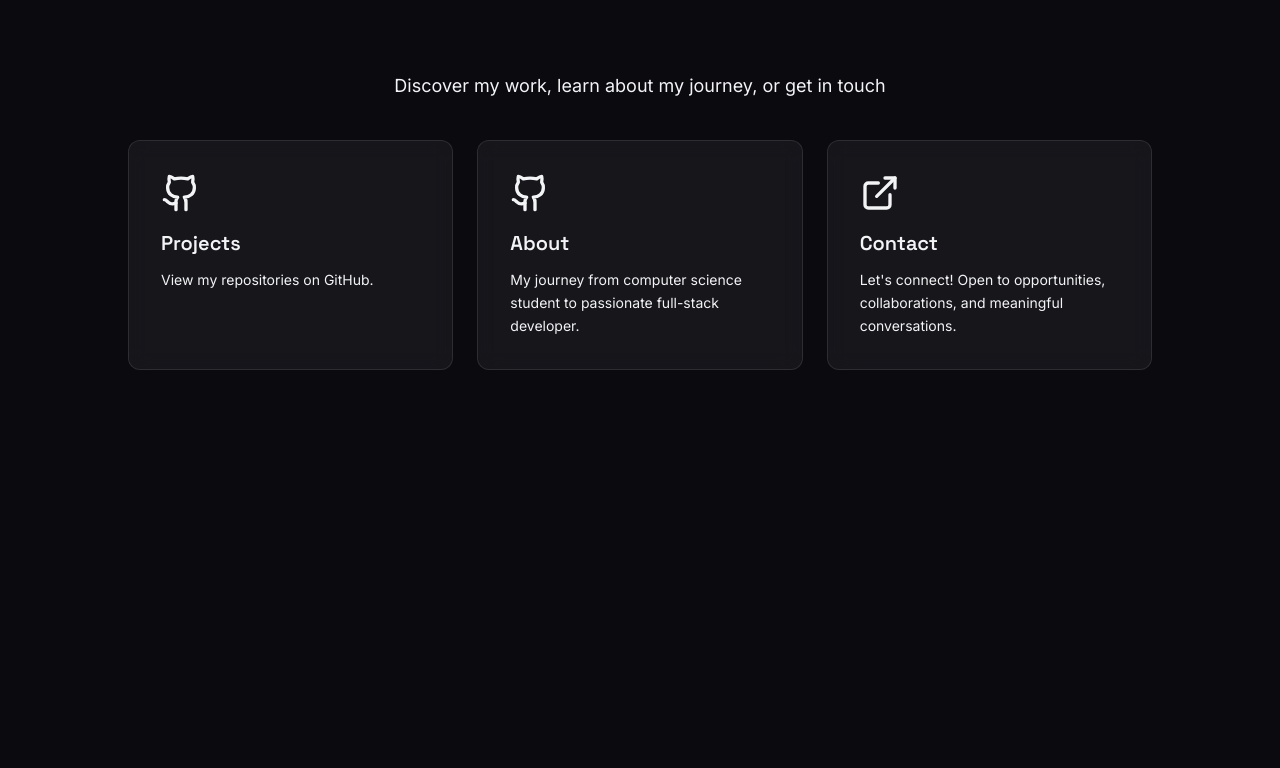
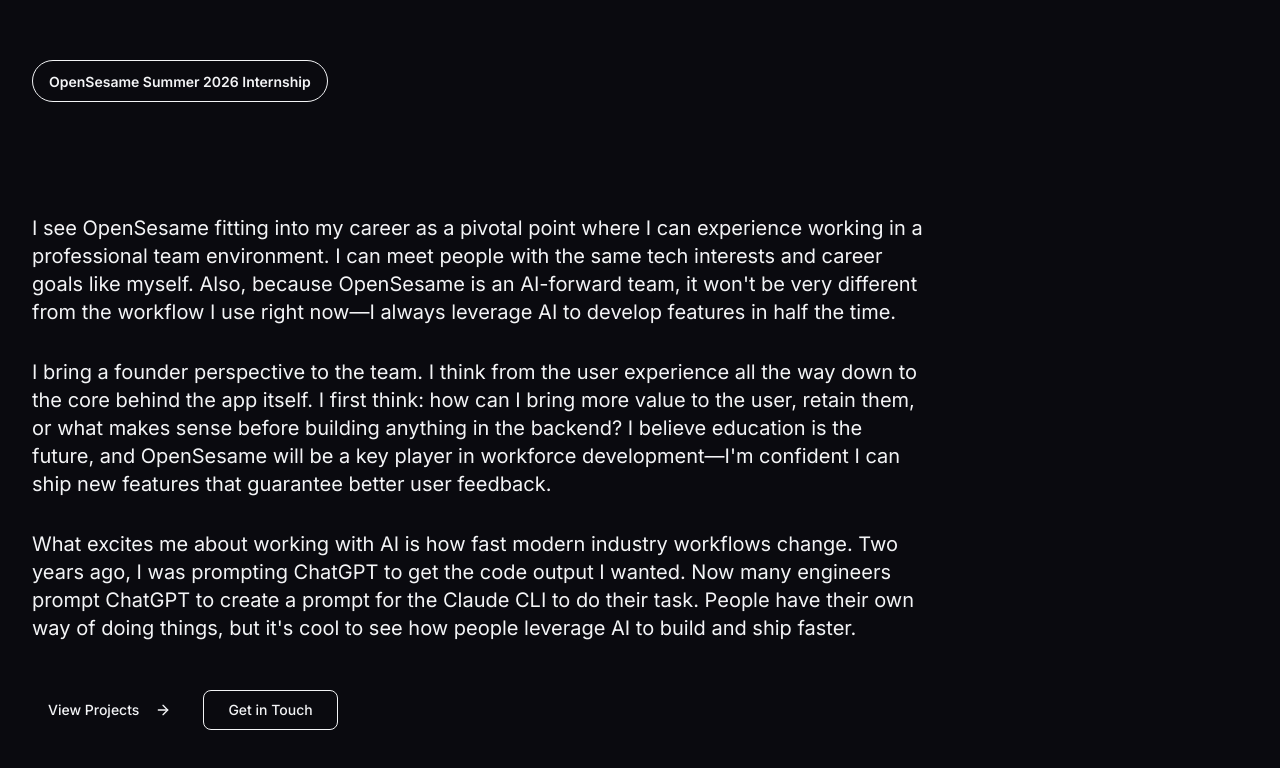
Before and after one commit to Wilfred2002/portfolio-website, a Next.js app: page / in a window 1280 px wide. Shown: the part 4068-4836 px from the top of the page. Before the commit the page ends 4518 px from the top, so only its background shows below. Built offline with nearby package versions, Linux system fonts and the light colour scheme.

Commit message:
personalized homepage

```diff
--- a/src/app/HomePageClient.tsx
+++ b/src/app/HomePageClient.tsx
@@ -20,8 +20,7 @@
 
   useEffect(() => {
     const totalFrames = 240;
-    const cacheBuster = typeof window !== 'undefined' ? String(Date.now()) : '1';
-    const frameUrl = (i: number) => `/frames/frame-${String(i).padStart(3, '0')}.jpg?v=${cacheBuster}`;
+    const frameUrl = (i: number) => `/frames/frame-${String(i).padStart(3, '0')}.jpg`;
 
     const loadImages = async () => {
       const loaded = await Promise.all(
@@ -53,10 +52,21 @@
     };
 
     loadImages().then(async () => {
+      if (imagesRef.current.length === 0) {
+        console.warn('No frames loaded');
+        return;
+      }
       drawFrame(1);
-      const gsap = (await import('gsap')).default;
-      const { ScrollTrigger } = await import('gsap/ScrollTrigger');
+
+      try {
+        const gsapModule = await import('gsap');
+        const scrollTriggerModule = await import('gsap/ScrollTrigger');
+        const gsap = gsapModule.default || gsapModule;
+        const ScrollTrigger = scrollTriggerModule.ScrollTrigger || scrollTriggerModule.default;
+
+        if (typeof gsap.registerPlugin === 'function') {
           gsap.registerPlugin(ScrollTrigger);
+        }
 
         const tl = gsap.timeline({
           scrollTrigger: {
@@ -73,6 +83,11 @@
           ease: 'none',
           onUpdate: () => drawFrame(Math.round(frameRef.current.frame)),
         });
+      } catch (error) {
+        console.error('GSAP initialization error:', error);
+      }
+    }).catch(error => {
+      console.error('Frame loading error:', error);
     });
 
     const handleResize = () => drawFrame(Math.round(frameRef.current.frame));
@@ -151,78 +166,79 @@
         </div>
       </section>
 
-      {/* Quick Navigation */}
-      <section className="relative container mx-auto px-4 sm:px-6 lg:px-8 py-20 bg-gradient-to-b from-transparent via-background to-surface/50">
-        {/* Decorative background glow */}
-        <div className="absolute inset-0 bg-gradient-to-b from-primary/5 via-transparent to-transparent pointer-events-none" />
-
-        {/* Section Header */}
+      {/* OpenSesame Creative Project Answers */}
+      <section className="relative container mx-auto px-4 sm:px-6 lg:px-8 py-32">
+        <div className="max-w-4xl">
+          {/* Header */}
           <motion.div
             initial={{ opacity: 0, y: 20 }}
             whileInView={{ opacity: 1, y: 0 }}
             viewport={{ once: true }}
             transition={{ duration: 0.6 }}
-          className="text-center mb-10 relative z-10"
+            className="mb-12"
           >
-          <h2 className="text-4xl md:text-5xl font-display font-bold mb-3 bg-gradient-to-r from-primary via-secondary to-accent bg-clip-text text-transparent">
-            Explore More
+            <div className="inline-block mb-4 px-4 py-2 rounded-full bg-primary/10 border border-primary/20">
+              <span className="text-sm font-semibold text-primary">OpenSesame Summer 2026 Internship</span>
+            </div>
+            <h2 className="text-4xl md:text-5xl font-display font-bold mb-4 bg-gradient-to-r from-primary via-secondary to-accent bg-clip-text text-transparent">
+              Why OpenSesame?
             </h2>
-          <p className="text-lg text-muted-foreground max-w-2xl mx-auto">
-            Discover my work, learn about my journey, or get in touch
-          </p>
           </motion.div>
 
-        {/* Cards Grid */}
-        <motion.div
-          initial={{ opacity: 0, y: 30 }}
+          {/* Paragraph 1 */}
+          <motion.p
+            initial={{ opacity: 0, y: 20 }}
+            whileInView={{ opacity: 1, y: 0 }}
+            viewport={{ once: true }}
+            transition={{ duration: 0.6, delay: 0.1 }}
+            className="text-lg md:text-xl text-muted-foreground leading-relaxed mb-8"
+          >
+            I see OpenSesame fitting into my career as a pivotal point where I can experience working in a professional team environment. I can meet people with the same tech interests and career goals like myself. Also, because OpenSesame is an AI-forward team, it won&apos;t be very different from the workflow I use right now—I always leverage AI to develop features in half the time.
+          </motion.p>
+
+          {/* Paragraph 2 */}
+          <motion.p
+            initial={{ opacity: 0, y: 20 }}
             whileInView={{ opacity: 1, y: 0 }}
             viewport={{ once: true }}
             transition={{ duration: 0.6, delay: 0.2 }}
-          className="grid grid-cols-1 md:grid-cols-3 gap-6 max-w-5xl mx-auto relative z-10"
+            className="text-lg md:text-xl text-muted-foreground leading-relaxed mb-8"
           >
-          <a href="https://github.com/wilfred2002?tab=repositories" target="_blank" rel="noopener noreferrer" className="group">
-            <div className="glass rounded-xl border border-white/10 p-8 hover:border-primary/50 transition-all duration-300 group-hover:shadow-lg group-hover:shadow-primary/20 hover:bg-white/5 hover:scale-105 h-full">
-              <div className="text-primary mb-4 group-hover:scale-110 transition-transform duration-300">
-                <Github className="w-10 h-10" />
+            I bring a founder perspective to the team. I think from the user experience all the way down to the core behind the app itself. I first think: how can I bring more value to the user, retain them, or what makes sense before building anything in the backend? I believe education is the future, and OpenSesame will be a key player in workforce development—I&apos;m confident I can ship new features that guarantee better user feedback.
+          </motion.p>
+
+          {/* Paragraph 3 */}
+          <motion.p
+            initial={{ opacity: 0, y: 20 }}
+            whileInView={{ opacity: 1, y: 0 }}
+            viewport={{ once: true }}
+            transition={{ duration: 0.6, delay: 0.3 }}
+            className="text-lg md:text-xl text-muted-foreground leading-relaxed mb-12"
+          >
+            What excites me about working with AI is how fast modern industry workflows change. Two years ago, I was prompting ChatGPT to get the code output I wanted. Now many engineers prompt ChatGPT to create a prompt for the Claude CLI to do their task. People have their own way of doing things, but it&apos;s cool to see how people leverage AI to build and ship faster.
+          </motion.p>
+
+          {/* CTA */}
+          <motion.div
+            initial={{ opacity: 0, y: 20 }}
+            whileInView={{ opacity: 1, y: 0 }}
+            viewport={{ once: true }}
+            transition={{ duration: 0.6, delay: 0.4 }}
+            className="flex flex-col sm:flex-row items-start gap-4"
+          >
+            <Button size="lg" asChild className="group">
+              <Link href="/projects">
+                View Projects
+                <ArrowRight className="w-5 h-5 ml-2 group-hover:translate-x-1 transition-transform" />
+              </Link>
+            </Button>
+            <Button variant="outline" size="lg" asChild>
+              <Link href="/contact">
+                Get in Touch
+              </Link>
+            </Button>
+          </motion.div>
         </div>
-              <h3 className="text-xl font-semibold mb-3 group-hover:text-primary transition-colors">
-                Projects
-              </h3>
-              <p className="text-sm text-muted-foreground leading-relaxed">
-                View my repositories on GitHub.
-              </p>
-            </div>
-          </a>
-
-          <Link href="/about" className="group">
-            <div className="glass rounded-xl border border-white/10 p-8 hover:border-secondary/50 transition-all duration-300 group-hover:shadow-lg group-hover:shadow-secondary/20 hover:bg-white/5 hover:scale-105 h-full">
-              <div className="text-secondary mb-4 group-hover:scale-110 transition-transform duration-300">
-                <Github className="w-10 h-10" />
-              </div>
-              <h3 className="text-xl font-semibold mb-3 group-hover:text-secondary transition-colors">
-                About
-              </h3>
-              <p className="text-sm text-muted-foreground leading-relaxed">
-                My journey from computer science student to passionate full-stack developer.
-              </p>
-            </div>
-          </Link>
-
-          <Link href="/contact" className="group">
-            <div className="glass rounded-xl border border-white/10 p-8 hover:border-accent/50 transition-all duration-300 group-hover:shadow-lg group-hover:shadow-accent/20 hover:bg-white/5 hover:scale-105 h-full">
-              <div className="text-accent mb-4 group-hover:scale-110 transition-transform duration-300">
-                <ExternalLink className="w-10 h-10" />
-              </div>
-              <h3 className="text-xl font-semibold mb-3 group-hover:text-accent transition-colors">
-                Contact
-              </h3>
-              <p className="text-sm text-muted-foreground leading-relaxed">
-                Let&apos;s connect! Open to opportunities, collaborations, and meaningful conversations.
-              </p>
-            </div>
-          </Link>
-        </motion.div>
-
       </section>
     </div>
   );
--- a/src/app/layout.tsx
+++ b/src/app/layout.tsx
@@ -63,9 +63,10 @@
   children: React.ReactNode;
 }>) {
   return (
-    <html lang="en" className="dark">
+    <html lang="en" className="dark" suppressHydrationWarning>
       <body
         className={`${inter.variable} ${jetbrainsMono.variable} ${spaceGrotesk.variable} antialiased`}
+        suppressHydrationWarning
       >
         <QueryProvider>
           <div className="min-h-screen bg-background text-foreground">
```
Lines whose indentation alone changed are shown as unchanged.
